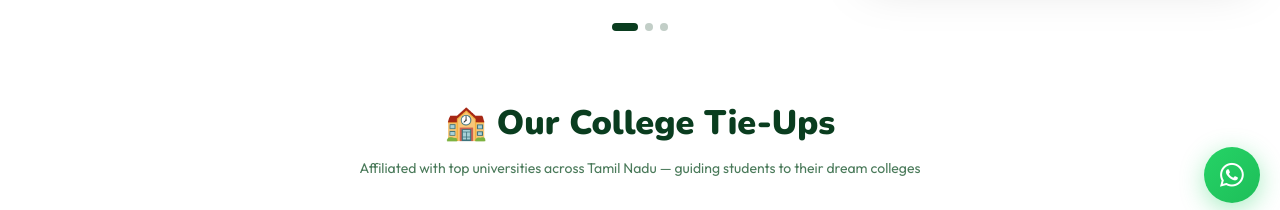
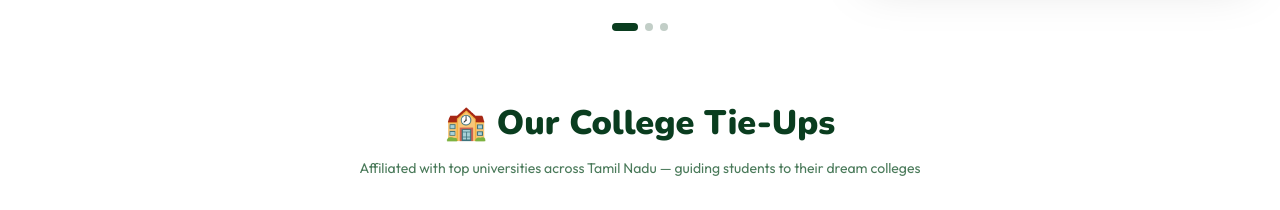
Before and after one commit to Barathsanthakumar/Future-guidance-app, a plain HTML site: page index.html in a window 1280 px wide. Shown: the part 573-783 px from the top of the page. Drawn offline with nearby package versions, Linux system fonts and the light colour scheme.

Commit message:
Update whatsapp

```diff
--- a/index.html
+++ b/index.html
@@ -893,8 +893,6 @@ footer{background:linear-gradient(135deg,#071a0c,var(--navy));color:rgba(255,255
   <div class="footer-copy">© 2026 Future Tech Educational Guidance. All Rights Reserved.</div>
 </footer>
 
-<a href="https://wa.me/918248174612" target="_blank" class="wa-fab" aria-label="WhatsApp"><i class="fab fa-whatsapp"></i></a>
-
 <script>
 const hamBtn = document.getElementById('hamBtn');
 const mainNav = document.getElementById('mainNav');
```
